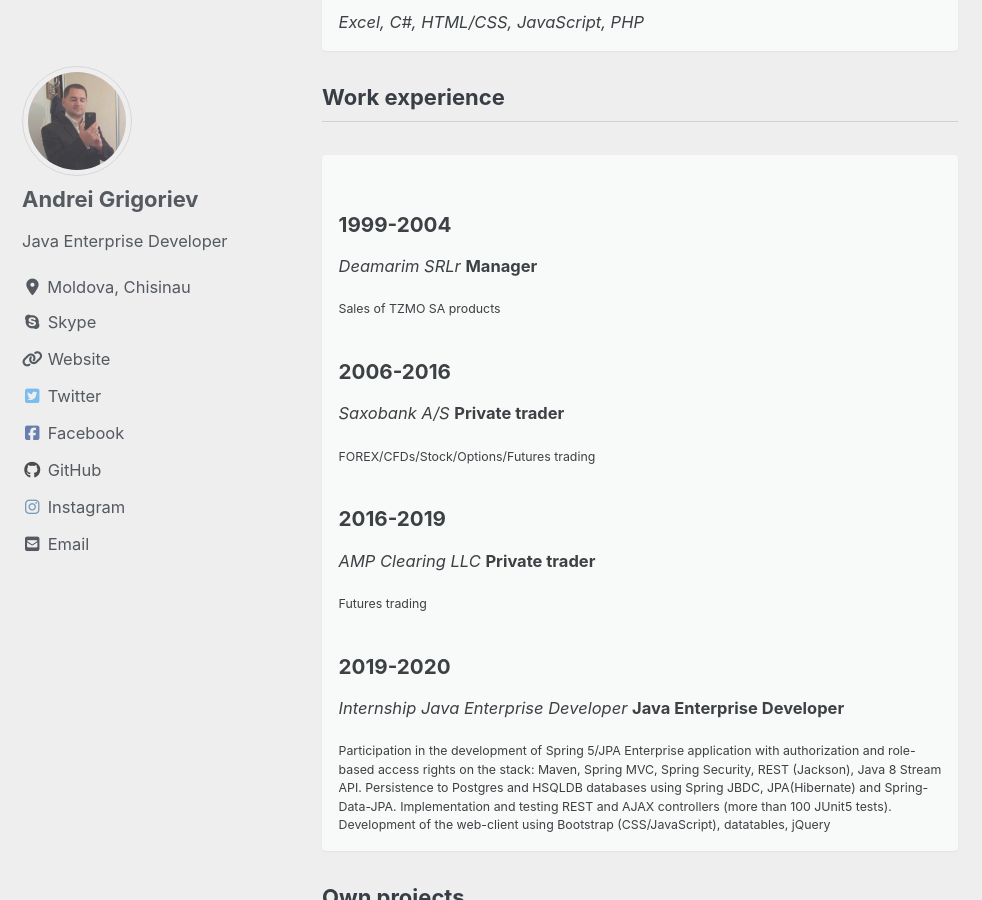
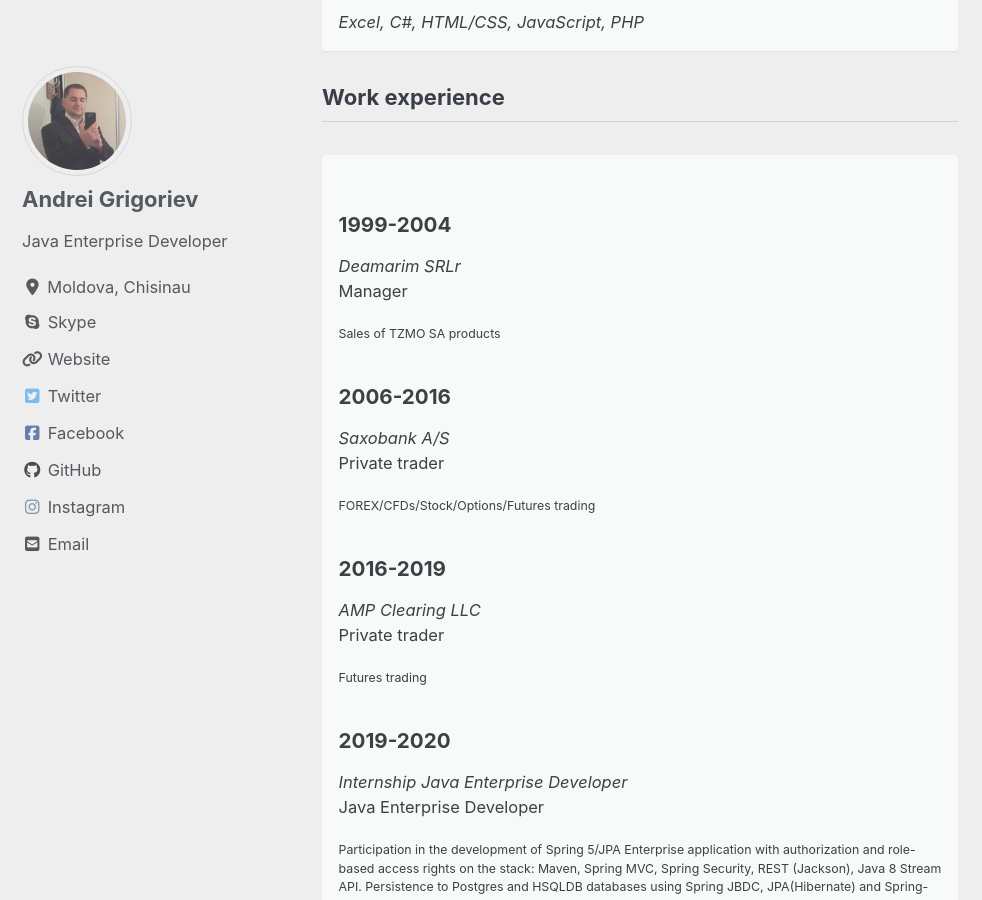
Before and after one commit to grigorievfinance/grigorievfinance.github.io, a Jekyll site: the page built from index.html, in a window 1280 px wide and 900 px high, scrolled down 536 px. Shown: the whole window, without its empty margins (0-982 px from the left). Built offline with Jekyll 4.4.1, drawn with Linux system fonts in a browser that asks for light colours; cached includes are drawn as plain includes; nearby versions of some CDN libraries; the list of posts is cut into pages by our own code.

```diff
--- a/_config.yml
+++ b/_config.yml
@@ -100,7 +100,7 @@
   email            : "grigorievfinance@gmail.com"
   links:
     - label: "Skype"
-      icon: "fa fa-fw fa-skype"
+      icon: "fab fa-fw fa-skype"
       url: "skype:grigorievfinance? chat"
     - label: "Website"
       icon: "fas fa-fw fa-link"
--- a/_layouts/home.html
+++ b/_layouts/home.html
@@ -25,22 +25,22 @@
 <article class="archive__item notice" itemscope itemtype="https://schema.org/CreativeWork">
     <h2>{{ site.data.ui-text[site.locale].work1_date | default: "1999-2004" }}</h2>
     <p><em>{{ site.data.ui-text[site.locale].work1_name | default: "Deamarim SRL" }}</em>
-        <strong>{{ site.data.ui-text[site.locale].work1_function | default: "Manager" }}</strong></p>
+        <br>{{ site.data.ui-text[site.locale].work1_function | default: "Manager" }}</p>
     <p class="archive__item-excerpt">{{ site.data.ui-text[site.locale].work1_description | default: "Sales of TZMO SA products" }}</p>
 
     <h2>{{ site.data.ui-text[site.locale].work2_date | default: "2006-2016" }}</h2>
     <p><em>{{ site.data.ui-text[site.locale].work2_name | default: "Saxobank A/S" }}</em>
-        <strong>{{ site.data.ui-text[site.locale].work2_function | default: "Private trader" }}</strong></p>
+        <br>{{ site.data.ui-text[site.locale].work2_function | default: "Private trader" }}</p>
     <p class="archive__item-excerpt">{{ site.data.ui-text[site.locale].work2_description | default: "FOREX/CFDs/Stock/Options/Futures trading" }}</p>
 
     <h2>{{ site.data.ui-text[site.locale].work3_date | default: "2016-2019" }}</h2>
     <p><em>{{ site.data.ui-text[site.locale].work3_name | default: "AMP Clearing LLC" }}</em>
-        <strong>{{ site.data.ui-text[site.locale].work3_function | default: "Private trader" }}</strong></p>
+        <br>{{ site.data.ui-text[site.locale].work3_function | default: "Private trader" }}</p>
     <p class="archive__item-excerpt">{{ site.data.ui-text[site.locale].work3_description | default: "Futures trading" }}</p>
 
     <h2>{{ site.data.ui-text[site.locale].work4_date | default: "2019-2020" }}</h2>
     <p><em>{{ site.data.ui-text[site.locale].work4_name | default: "TopJava Traineeship" }}</em>
-        <strong>{{ site.data.ui-text[site.locale].work4_function | default: "Java Enterprise Developer" }}</strong></p>
+        <br>{{ site.data.ui-text[site.locale].work4_function | default: "Java Enterprise Developer" }}</p>
     <p class="archive__item-excerpt">{{ site.data.ui-text[site.locale].work4_description | default: "Java Enterprise Online Project" }}</p>
 </article>
 
```
